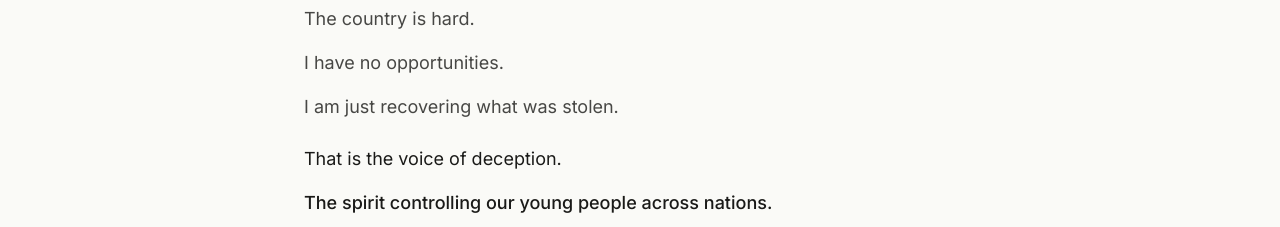
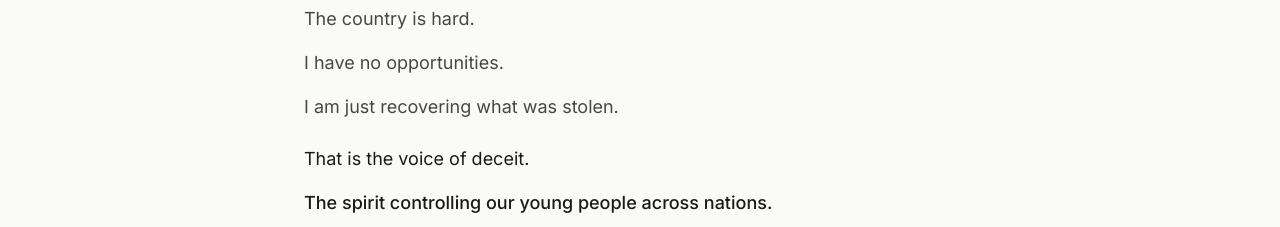
Before and after one commit to whoisjimilitan/restoration-community, a Next.js app in the folder apps/web/: page / in a window 1280 px wide. Shown: the part 1040-1267 px from the top of the page. Built offline with nearby package versions, Linux system fonts and the light colour scheme.

Commit message:
refine: Language consistency — deception to deceit
- Line 74 (THE TRAP): "deception" → "deceit"
- Aligns with JOURNEY OUT language ("deceive yourself")
- Consistent vocabulary throughout page
- Preserves strategic focus: "spirit controlling our young people across nations"

```diff
--- a/apps/web/src/app/page.tsx
+++ b/apps/web/src/app/page.tsx
@@ -71,7 +71,7 @@ export default function Home() {
             <p className="text-rc-text/80">The country is hard.</p>
             <p className="text-rc-text/80">I have no opportunities.</p>
             <p className="text-rc-text/80">I am just recovering what was stolen.</p>
-            <p className="pt-2">That is the voice of deception.</p>
+            <p className="pt-2">That is the voice of deceit.</p>
             <p className="font-medium">The spirit controlling our young people across nations.</p>
           </div>
         </motion.div>
```
